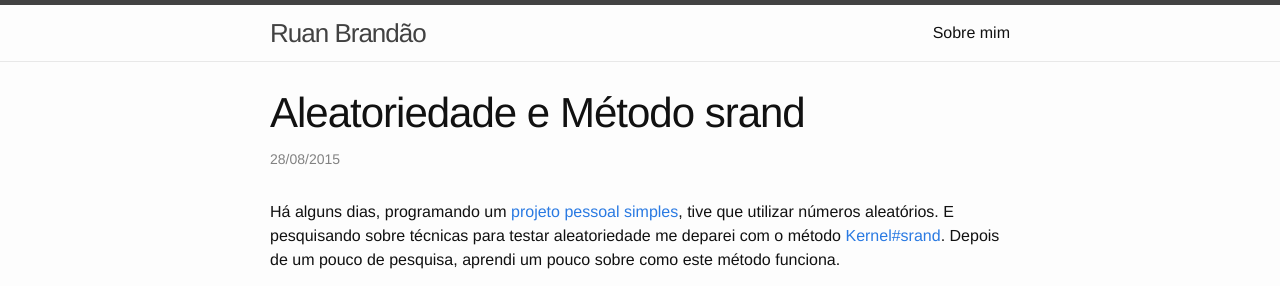
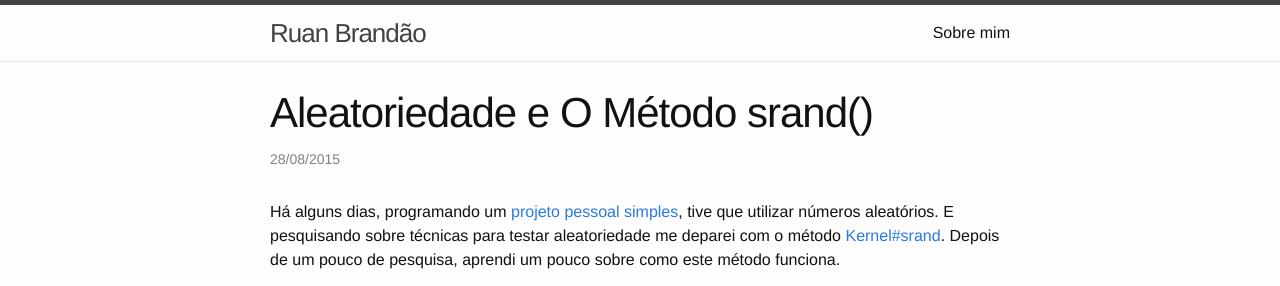
Before and after one commit to ruan-brandao/ruan-brandao.github.io, a Jekyll site: the page built from _posts/2015-08-27-aleatoriedade-e-metodo-srand.markdown, in a window 1280 px wide. Shown: the top 286 px of the page. Built offline with Jekyll 4.4.1, drawn with Linux system fonts in a browser that asks for light colours; comment, search, counter and statistics services are not loaded.

```diff
--- a/_posts/2015-08-27-aleatoriedade-e-metodo-srand.markdown
+++ b/_posts/2015-08-27-aleatoriedade-e-metodo-srand.markdown
@@ -1,6 +1,6 @@
 ---
 layout: post
-title:  "Aleatoriedade e Método srand"
+title:  "Aleatoriedade e O Método srand()"
 date:   2015-08-28 00:30:00
 categories: ruby aleatoriedade
 comments: true
```
